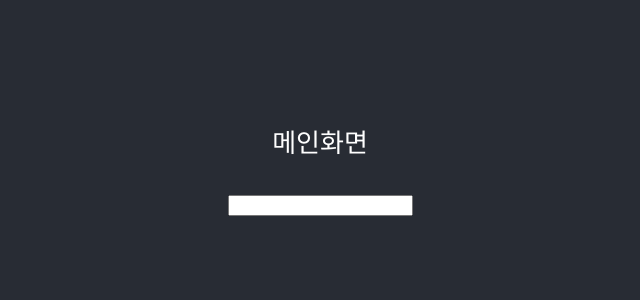
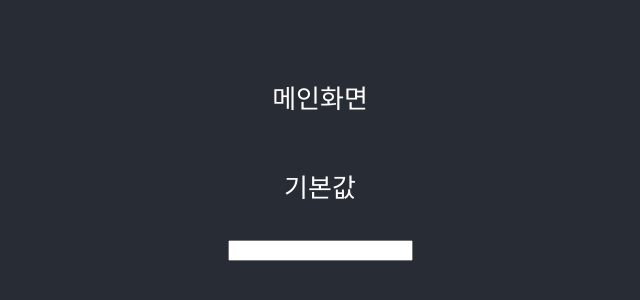
Before and after one commit to skymill2000/fintech210823, a React (Create React App) app in the folder fintech/: page / in a window 1280 px wide. Shown: the part 244-544 px from the top of the page, without its empty margins (320-960 px from the left). Built offline with nearby package versions, Linux system fonts and the light colour scheme.

Commit message:
스테이트 훅 활용

```diff
--- a/fintech/src/component/EventExample.js
+++ b/fintech/src/component/EventExample.js
@@ -1,12 +1,17 @@
-import React from "react";
+import React, { useState } from "react";
 
 const EventExample = () => {
+  //   let contents = "내용입니다.";
+  const [contents, setContents] = useState("기본값");
+
   const handleChange = (e) => {
-    console.log(e.target.value);
+    const { value } = e.target;
+    setContents(value);
   };
 
   return (
     <div>
+      <p>{contents}</p>
       <input onChange={handleChange}></input>
     </div>
   );
```
